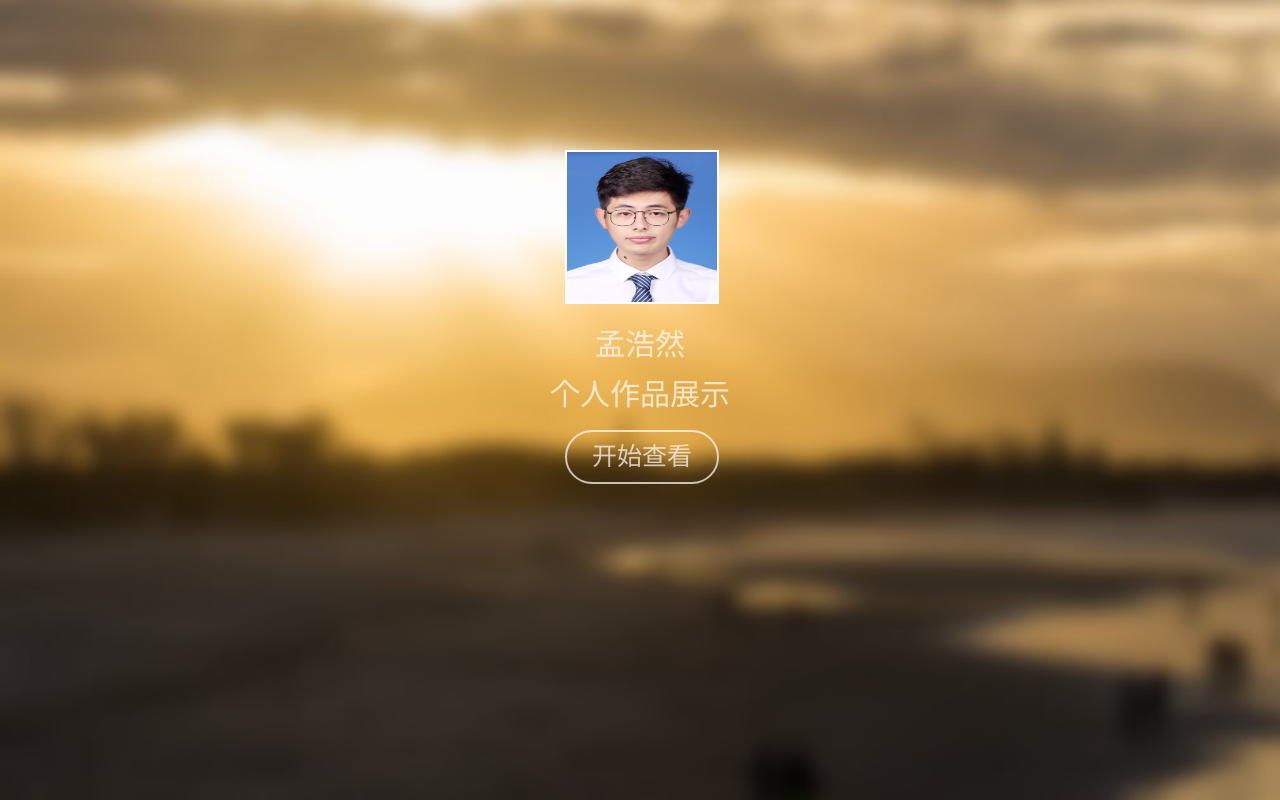
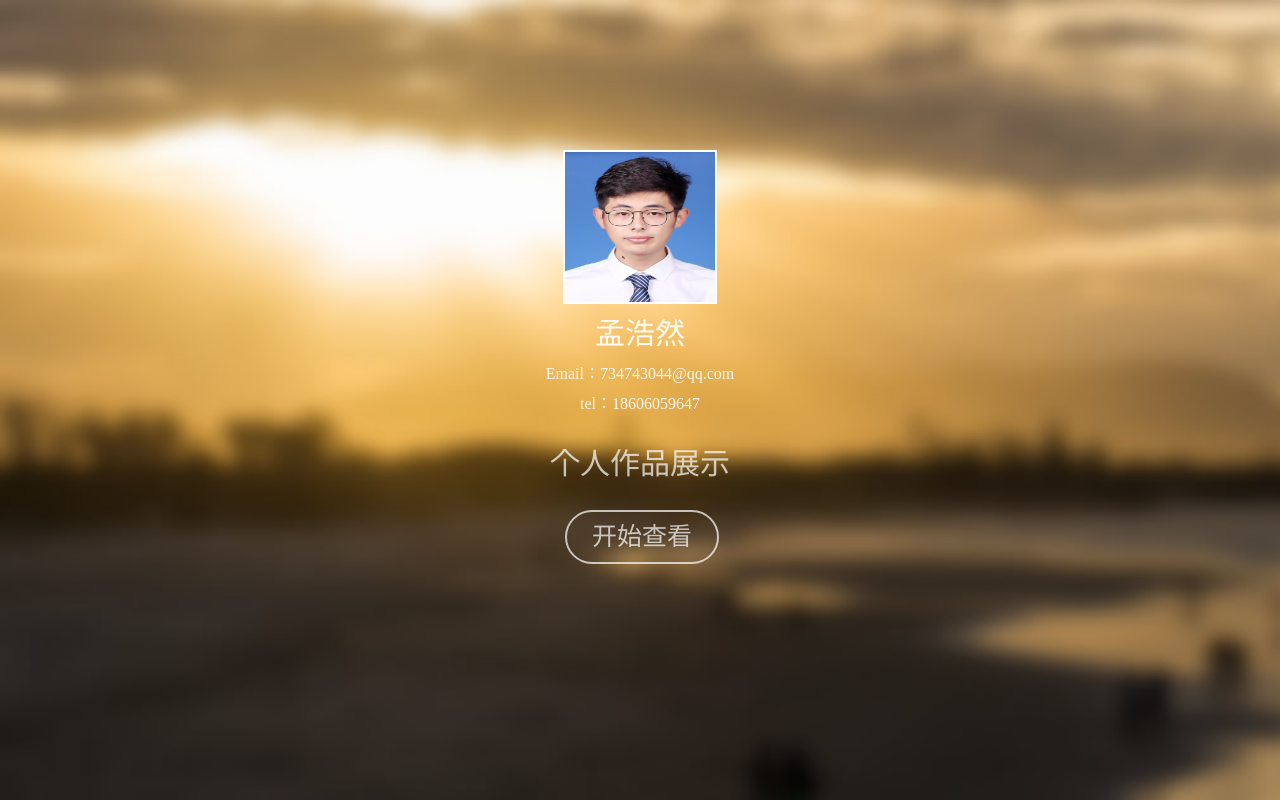
Before and after one commit to cleverTom/linkMHran.github.io, a plain HTML site: page index.html in a window 1280 px wide. Shown: the top 800 px of the page. Drawn offline with Linux system fonts and the light colour scheme.

Commit message:
趋于完善版

```diff
--- a/css/index.less
+++ b/css/index.less
@@ -41,33 +41,46 @@ header{
     height:450px;
     margin:0 auto;
     .box{
-      position: absolute;
-      left:225px;
-      width:150px;
-      height: 150px;
-      border: 2px solid #fff;
+      width:100%;
+      text-align: center;
+      height: 154px;
+
       img{
         width: 150px;
         height:150px;
+        border: 2px solid #fff;
       }
     }
     span{
-      position: absolute;
-      top:170px;
-      left:255px;
+      display:block;
+      width:100%;
+      height:50px;
+      margin-top: 5px;
+      line-height: 50px;
+      text-align: center;
       font-size: 30px;
-      color: rgba(255,255,255,0.7);
+      color: rgba(255,255,255,0.9);
+    }
+    em{
+      display: block;
+      width:100%;
+      height:30px;
+      line-height: 30px;
+      text-align: center;
+      color: rgba(255,255,255,0.9);
+      font-size: 16px;
     }
     p{
-      position: absolute;
-      top:220px;
-      left:210px;
+      height:50px;
+      text-align: center;
+      line-height: 50px;
       font-size: 30px;
+      margin-top:20px;
       color: rgba(255,255,255,0.7);
     }
     a{
       position: absolute;
-      top:280px;
+      top:360px;
       left:225px;
       width:150px;
       height:50px;
@@ -158,3 +171,18 @@ header{
     }
   }
 }
+#btn1{
+  display: none;
+  position: fixed;
+  bottom:20px;
+  right:40px;
+  width:60px;
+  height: 60px;
+  background: #02cdf1;
+  color: #ffffff;
+  text-align: center;
+  font:100 22px/60px "微软雅黑";
+  -webkit-border-radius:50%;
+  -moz-border-radius:50%;
+  border-radius:50%;
+}
--- a/index.html
+++ b/index.html
@@ -20,6 +20,8 @@
                 <img src="img/孟浩然.JPG" alt="">
             </div>
             <span>孟浩然</span>
+            <em>Email：734743044@qq.com</em>
+            <em>tel：18606059647</em>
             <p>个人作品展示</p>
             <a href="javascript:void(0);">开始查看</a>
         </div>
@@ -60,9 +62,7 @@
             <a class="check" target="_blank" href="#">预览</a>
         </li>
     </ul>
+    <a href="javascript:void(0);" id="btn1">返回</a>
 </article>
-<footer>
-
-</footer>
 </body>
 </html>
--- a/js/index.js
+++ b/js/index.js
@@ -4,19 +4,27 @@ $(function(){
     (function(){
             var oBgImg=$("#bgImg");
             var oInfo=$(".info");
+            var oReturn=$("#btn1");
+            var oBtn=oBgImg.find("a");
+            var oMain=$("#main");
             $(window).resize(function(){
                 oBgImg.css("height",$(window).outerHeight());
             });
             oBgImg.css("height",$(window).outerHeight());
-            var oBtn=oBgImg.find("a");
-            var oMain=$("#main");
             oBtn.click(function(){
                 /*var oHeight=oBgImg.outerHeight();
                 $(window).scrollTop(oHeight);*/
                 oMain.animate({top:0},500,function(){
                     oInfo.hide();
+                    oReturn.css("display","block");
                 });
                 oMain.height($(window).outerHeight());
+            });
+            oReturn.click(function(){
+                oReturn.css("display","none");
+                oMain.animate({top:$(window).outerHeight()},500,function(){
+                    oInfo.show();
+                });
             });
         }
     )();
```
Also changed, not shown: css/index.css.
